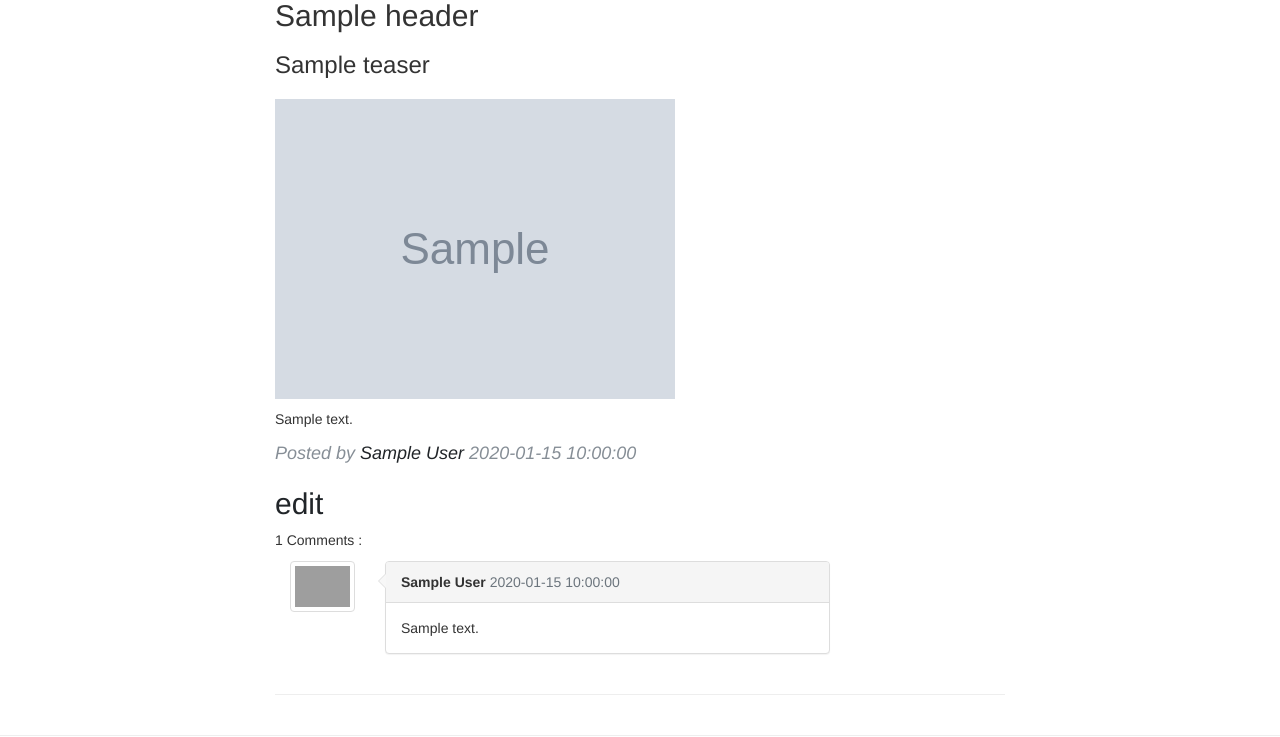
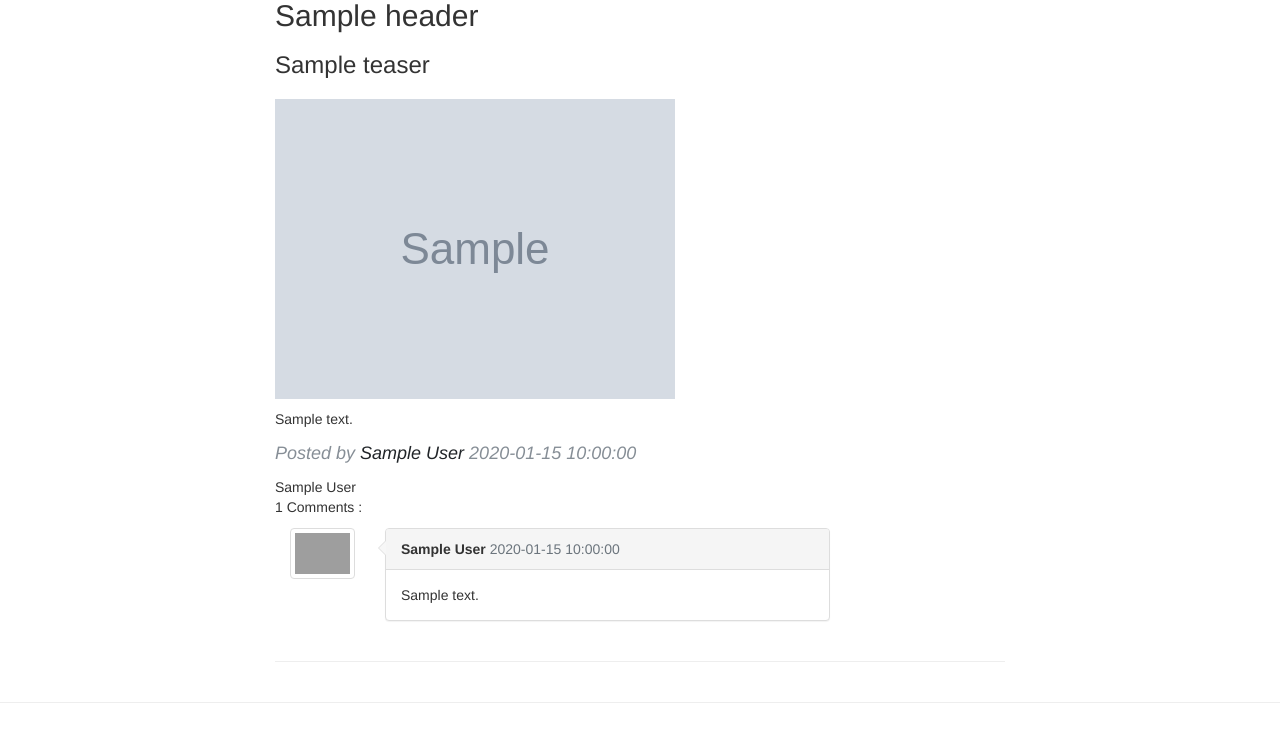
Before and after one commit to Username98/blogger-platform-symfony, a Symfony app: template templates/post/show1.html.twig in a window 1280 px wide; the page is wider, and only the part inside the window is pictured. Shown: the part 595-1332 px from the top of that part. Run offline with Twig, Linux system fonts and the light colour scheme; the template is opened without the code that fills it: most values are stand-ins (such as "Sample title", 1, 10 or a date in 2020); grey boxes marked "Sample" are stand-in pictures; some libraries are stand-ins or nearby versions; grey boxes are pictures that could not be loaded.

Commit message:
forms design

```diff
--- a/templates/post/show1.html.twig
+++ b/templates/post/show1.html.twig
@@ -53,11 +53,15 @@
                         <img style="max-width: 800px" src="{{ asset('uploads/images/' ~ post.imagePreview) }}">
                     </h1>
                     <p>{{ post.content }}</p>
-                    </a>
+
                     <p class="post-meta">Posted by
                         <a href="#">{{ post.author }}</a>
                         {{ post.createDate ? post.createDate|date('Y-m-d H:i:s') : '' }}</p>
+                    {{ app.user.username }}
+                    {{ post.author }}
+                    {% if post.author == app.user.username %}
                     <a href="{{ path('post_edit', {'id': post.id}) }}"><h2>edit</h2></a>
+                    {% endif %}
                 </div>
                 <section id="comments">
                     <p>{{ post.comments |length }} Comments :</p>
```
Also changed, not shown: public/uploads/images/99e3e27c16bf76e11811fa6f0b55baf7.jpeg (added), 2 other files.
